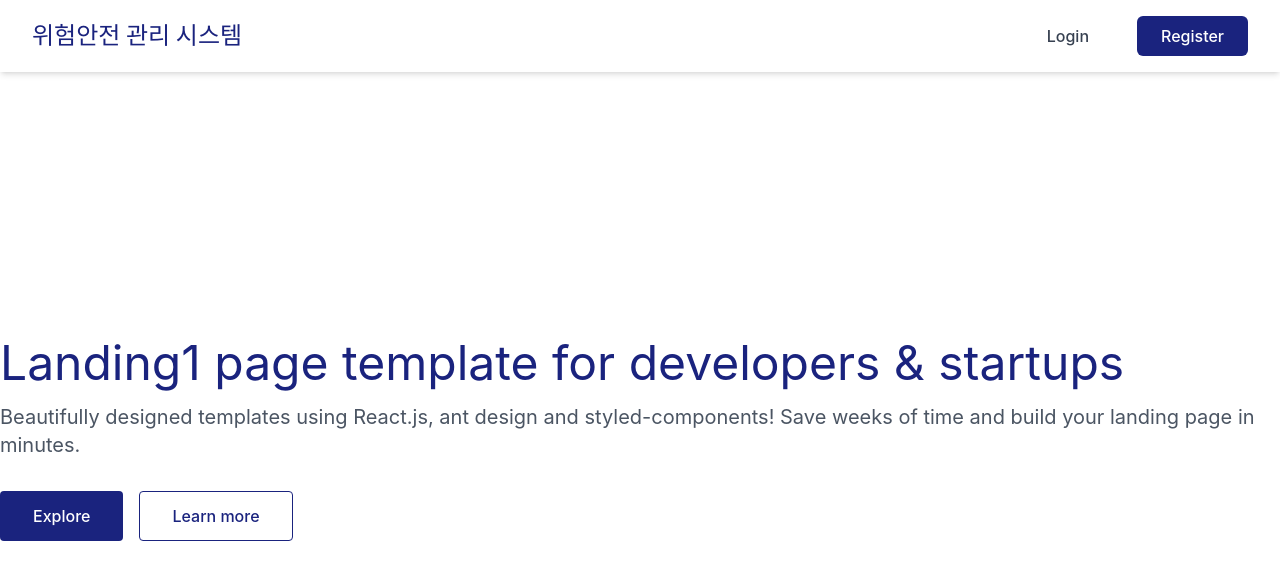
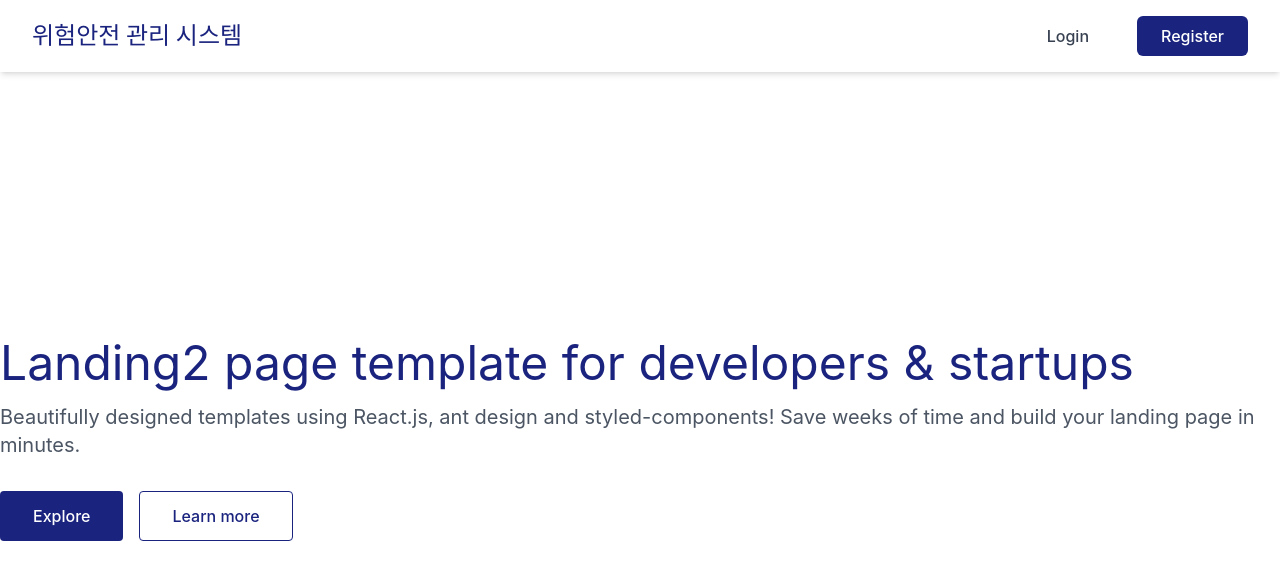
Before and after one commit to aisafety10004/gidosa-frontend-webapp, a React (Vite) app: page / in a window 1280 px wide. Shown: the top 580 px of the page. Built offline with nearby package versions, Linux system fonts and the light colour scheme.

Commit message:
ga-deploy test2

```diff
--- a/src/pages/Home.tsx
+++ b/src/pages/Home.tsx
@@ -29,7 +29,7 @@ const Home: React.FC = () => {
     <div className="flex justify-between items-center gap-8">
       <div className="flex-1">
         <h1 className="text-5xl text-[#1a237e] mb-4">
-          Landing1 page template for developers & startups
+          Landing2 page template for developers & startups
         </h1>
         <p className="text-xl text-gray-600 mb-8">
           Beautifully designed templates using React.js, ant design and styled-components!
```
